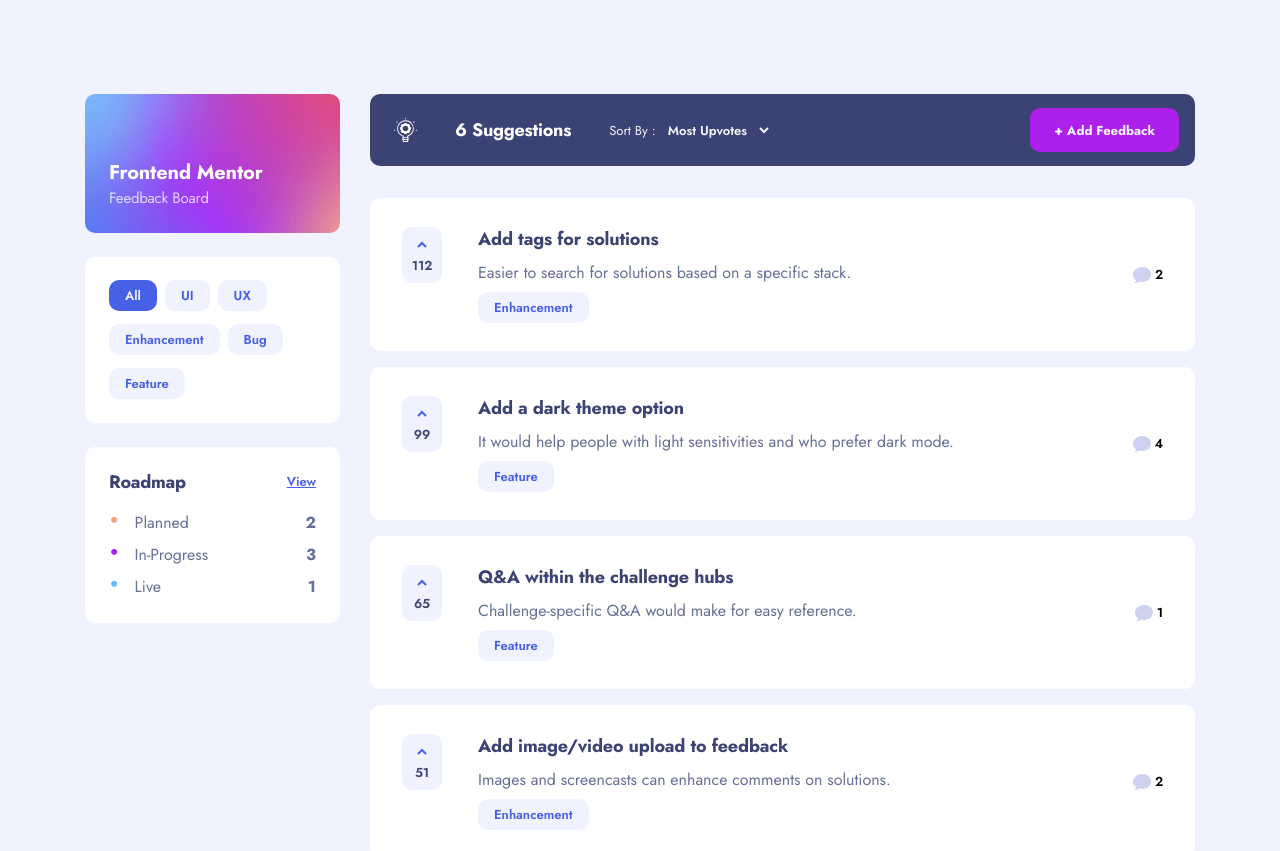
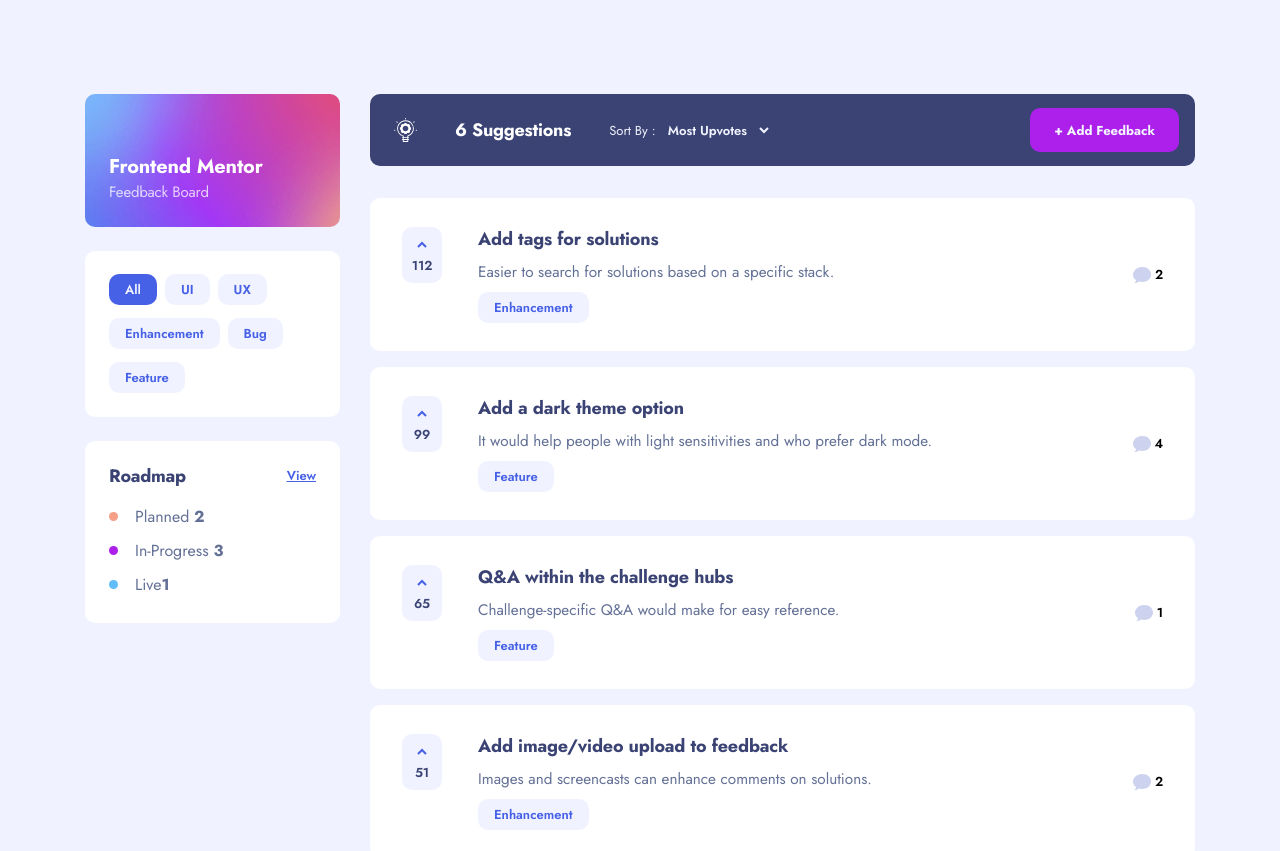
Before and after one commit to JeuriMorel/FEM-product-feedback-app, a Svelte app: page / in a window 1280 px wide. Shown: the top 851 px of the page. Built offline with nearby package versions, Linux system fonts and the light colour scheme.

Commit message:
list marker changes

```diff
--- a/src/Sidebar.svelte
+++ b/src/Sidebar.svelte
@@ -13,7 +13,6 @@
     $: roadmapProgressTotal = planned + live + inProgress
     $: filterParam.set(filterValue)
 
-
     function getProgressCount(category, array) {
         let filteredRequestsArray = array.filter(request => {
             return request.status === category
@@ -21,12 +20,11 @@
 
         return filteredRequestsArray.length
     }
-
 </script>
 
 <aside>
     <ul class="sidebar" in:fly={{ x: 2000, duration: 350 }}>
-        <li >
+        <li>
             <ul class="sidebar__card sidebar__card--filter">
                 {#each $filters as filter}
                     <li class="sidebar__radio-wrapper">
@@ -39,25 +37,38 @@
                             id={filter}
                             class="sidebar__radio"
                         />
-                        <label class="btn btn--filter sidebar__label" for={filter}>{filter}</label>
+                        <label
+                            class="btn btn--filter sidebar__label"
+                            for={filter}>{filter}</label
+                        >
                     </li>
                 {/each}
             </ul>
         </li>
         <li class="sidebar__card sidebar__card--roadmap">
             <p class="roadmap__title">roadmap</p>
-            <button class=" btn btn--link roadmap__btn" on:click={()=>{
-                currentPage.set('roadmap')
-            }} disabled={!roadmapProgressTotal}>view</button>
+            <button
+                class=" btn btn--link roadmap__btn"
+                on:click={() => {
+                    currentPage.set("roadmap")
+                }}
+                disabled={!roadmapProgressTotal}>view</button
+            >
             <ul class="roadmap__list">
                 <li class="roadmap__item roadmap__item--peach">
-                    planned <span>{planned}</span>
+                    <p class="roadmap__list-category">
+                        planned <span>{planned}</span>
+                    </p>
                 </li>
                 <li class="roadmap__item roadmap__item--violet">
-                    in-Progress <span>{inProgress}</span>
+                    <p class="roadmap__list-category">
+                        in-Progress <span>{inProgress}</span>
+                    </p>
                 </li>
                 <li class="roadmap__item roadmap__item--lt-blue">
-                    live<span>{live}</span>
+                    <p class="roadmap__list-category">
+                        live<span>{live}</span>
+                    </p>
                 </li>
             </ul>
         </li>
--- a/src/SuggestionsCard.svelte
+++ b/src/SuggestionsCard.svelte
@@ -48,11 +48,13 @@
     class:roadmap__card--live={info.status === "live"}
 >
     {#if isRoadmapCard}
-        <ul>
-            <li class="roadmap__status fs-13">
-                {info.status.replace("-", " ")}
-            </li>
-        </ul>
+
+            <p class="roadmap__status fs-13-16 lh-19-23">
+                <span class="roadmap__status-text">
+                    {info.status.replace("-", " ")}
+                </span>
+            </p>
+
     {/if}
     <div class="suggestions__text">
         <h2 class="suggestions__title fs-13-18 lh-19-26">{title}</h2>
--- a/src/sass/_header.scss
+++ b/src/sass/_header.scss
@@ -179,37 +179,42 @@
         display: flex;
         flex-direction: column;
         gap: rem(8);
+        list-style: disc;
+
+        &-category{
+            display: inline-block;
+            vertical-align: top;
+            margin-left: -0.5rem;
+        }
     }
 
     &__item {
-        display: flex;
         justify-content: space-between;
         align-items: center;
         color: var(--gray-blue);
-        line-height: 0px;
+        line-height: 23px;
+        list-style-position: inside;
 
-        &::before {
-            content: "\2022";
-            font-weight: 700;
-            font-size: 2em;
-            margin-right: 1rem;
-            display: inline-block;
+
+        &::marker {
+            color: var(--status-color);
+            font-size: 1.5em;
         }
 
-        &--violet::before {
-            color: var(--violet);
+        &--violet {
+            --status-color: var(--violet);
         }
-        &--peach::before {
-            color: var(--peach);
+        &--peach {
+            --status-color: var(--peach);
         }
-        &--lt-blue::before {
-            color: var(--lt-blue);
+        &--lt-blue {
+            --status-color: var(--lt-blue);
         }
 
         span {
+            display: inline-block;
             margin-left: auto;
             font-weight: bold;
-            line-height: rem(24);
             text-align: right;
         }
     }
--- a/src/sass/_utils.scss
+++ b/src/sass/_utils.scss
@@ -51,7 +51,7 @@
 }
 
 .fs-13-16 {
-    font-size: clamp(rem(13), 2vw, rem(16));
+    font-size: clamp(0.8125rem, calc(0.5982rem + 0.4464vw), 1rem);
 }
 .fs-13-18 {
     font-size: clamp(rem(13), 2vw, rem(18));
```
Also changed, not shown: src/sass/_roadmap.scss (+6 -2 lines), public/styles.min.css.
